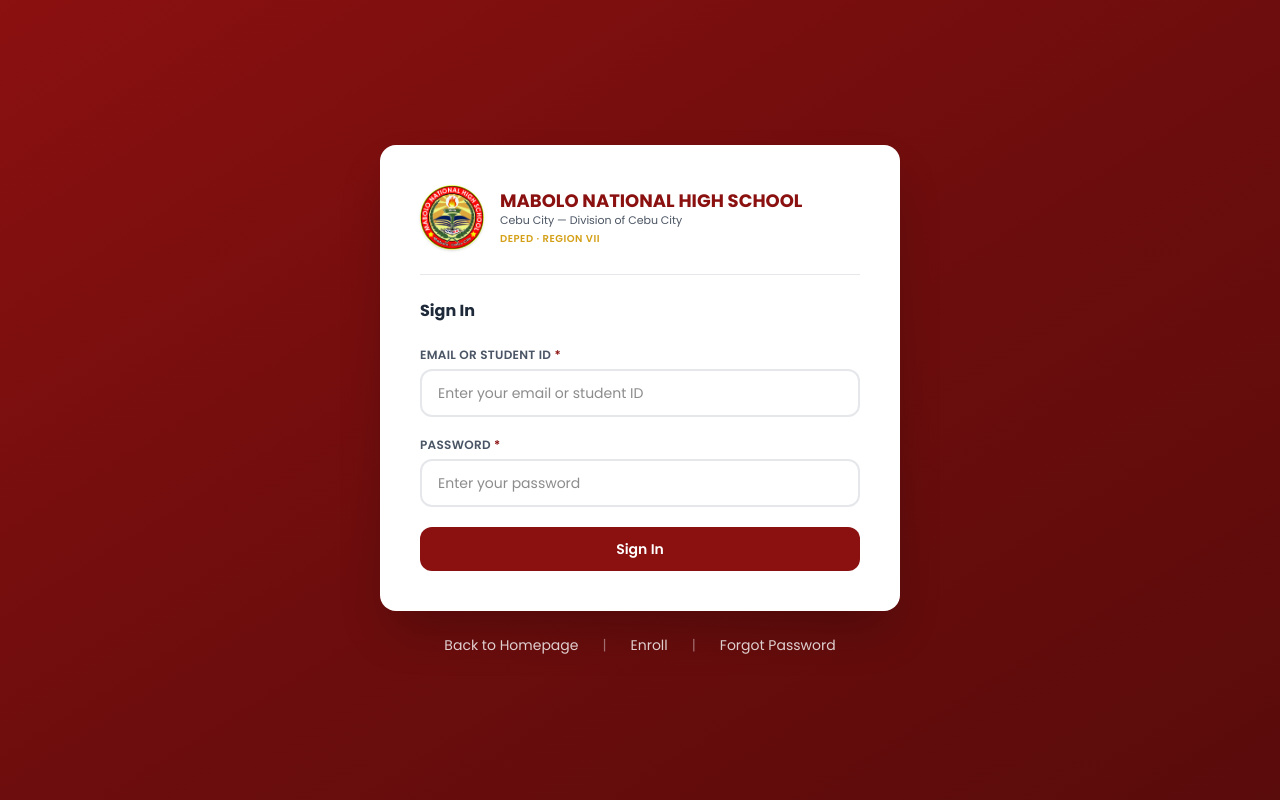
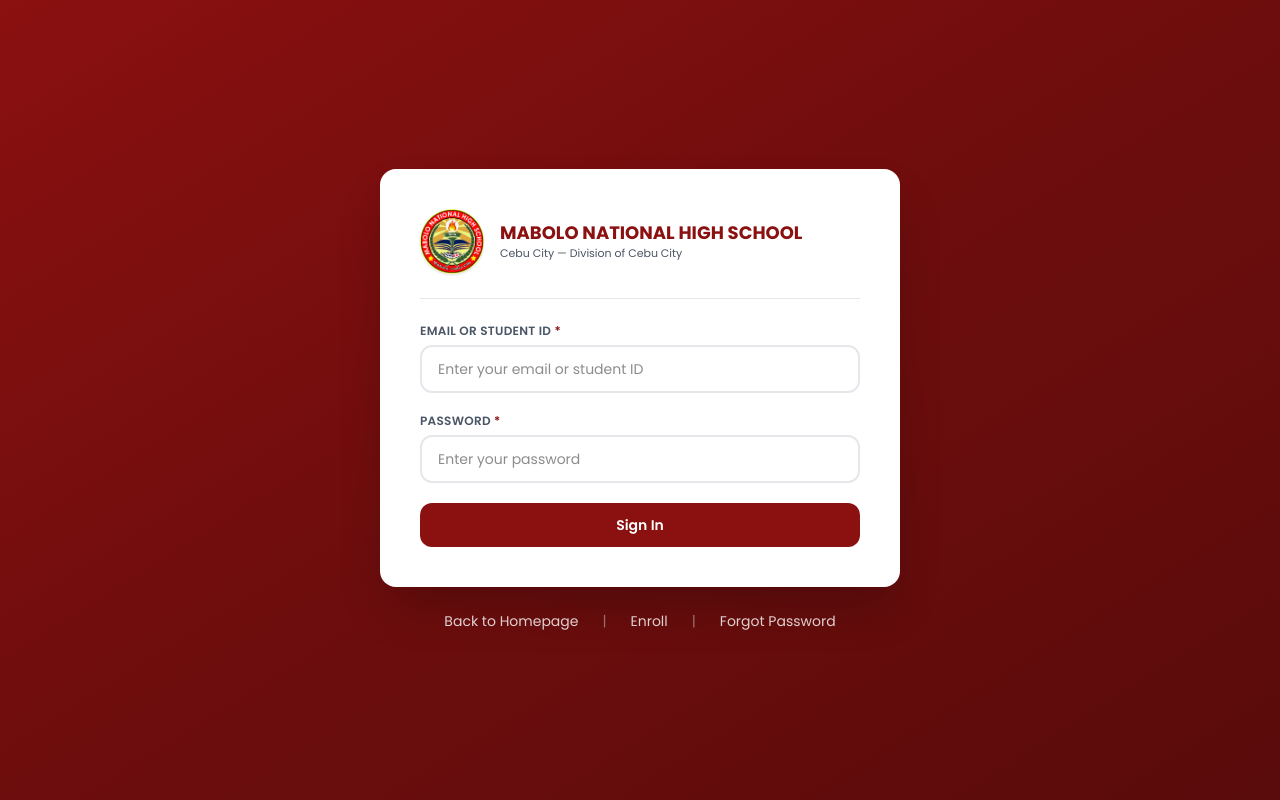
Before and after one commit to earlchristiantagalog/Mabolo-National-High-School, a Next.js app: page /login in a window 1280 px wide. Built offline with nearby package versions, Linux system fonts and the light colour scheme.

Commit message:
Remove DepEd Region VII and Sign In from login page

```diff
--- a/app/(root)/login/page.tsx
+++ b/app/(root)/login/page.tsx
@@ -11,13 +11,10 @@
             <div>
               <h1 className="text-lg font-bold text-[#8B1010] leading-tight">MABOLO NATIONAL HIGH SCHOOL</h1>
               <p className="text-[11px] text-[#4b5563]">Cebu City — Division of Cebu City</p>
-              <p className="text-[10px] text-[#D4A017] font-semibold tracking-wider uppercase mt-0.5">DepEd &middot; Region VII</p>
             </div>
           </div>
 
           <hr className="border-gray-200 mb-6" />
-
-          <h2 className="text-base font-bold text-gray-800 mb-6">Sign In</h2>
 
           <form className="space-y-5">
             <div>
```
